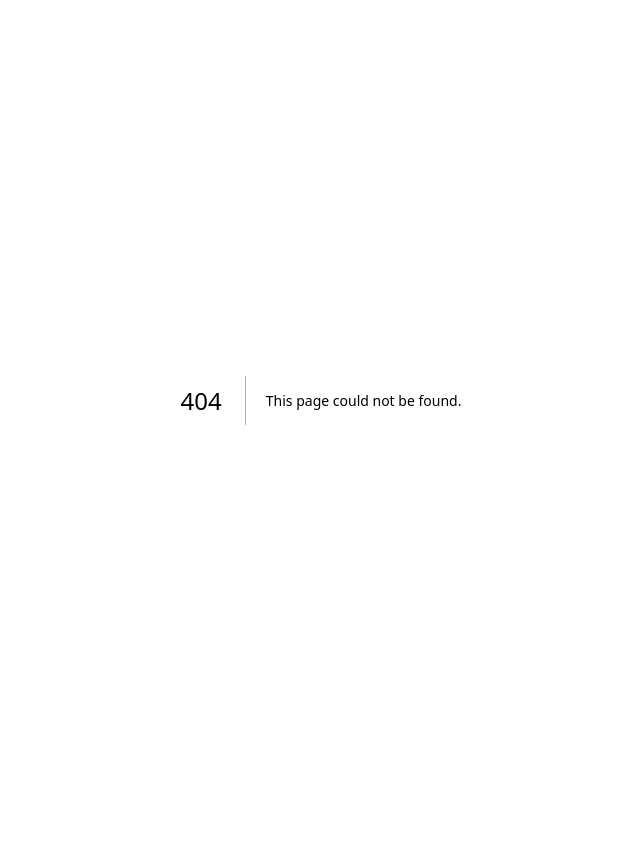
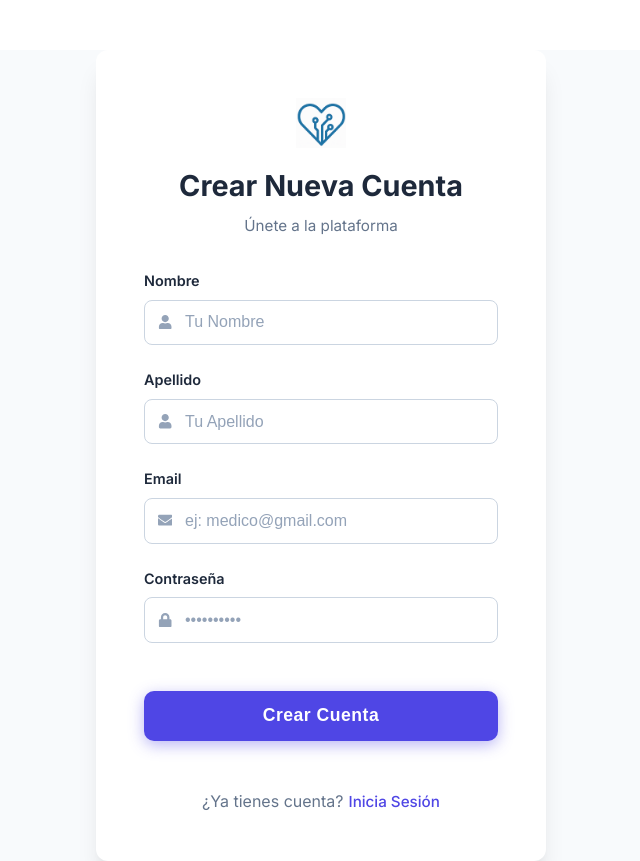
Before and after one commit to enmanuelBB/Proyecto-Ingenieria, a Next.js app in the folder frontend/: page /register in a window 1280 px wide. Before the commit this address had no page. Shown: the whole page, without its empty margins (319-959 px from the left). Before the commit the page ends 800 px from the top, so only its background shows below. Built offline with nearby package versions, Linux system fonts and the light colour scheme.

Commit message:
Habilitación de registrar usuarios front

```diff
--- a/frontend/app/components/LoginForm.module.css
+++ b/frontend/app/components/LoginForm.module.css
@@ -1,4 +1,3 @@
-/* Ubicación: components/LoginForm.module.css */
 
 .loginForm {
   width: 100%;
@@ -117,3 +116,16 @@
 .formLinks a:hover {
   text-decoration: underline;
 }
+
+
+
+.formSuccess {
+  background-color: #dcfce7;
+  color: #166534;
+  padding: 0.75rem;
+  border-radius: 8px;
+  font-size: 0.9rem;
+  text-align: center;
+  border: 1px solid #bbf7d0;
+  margin-bottom: 1rem;
+}
--- /dev/null
+++ b/frontend/app/components/RegisterForm.tsx
@@ -0,0 +1,130 @@
+"use client";
+
+import React, { useState } from 'react';
+import { useRouter } from 'next/navigation';
+import styles from './LoginForm.module.css';
+import { FaUser, FaEnvelope, FaLock } from 'react-icons/fa';
+
+function RegisterForm() {
+  const [name, setName] = useState('');
+  const [lastname, setLastname] = useState('');
+  const [email, setEmail] = useState('');
+  const [password, setPassword] = useState('');
+  const [error, setError] = useState<string | null>(null);
+  const [isLoading, setIsLoading] = useState(false);
+
+  const router = useRouter();
+
+  const handleSubmit = async (event: React.FormEvent<HTMLFormElement>) => {
+    event.preventDefault();
+    setError(null);
+
+    if (!name || !lastname || !email || !password) {
+      setError('Por favor, complete todos los campos.');
+      return;
+    }
+
+    setIsLoading(true);
+
+    try {
+      const response = await fetch('http://localhost:8080/auth/register', {
+        method: 'POST',
+        headers: { 'Content-Type': 'application/json' },
+        body: JSON.stringify({
+            name,
+            lastname,
+            email,
+            password
+        }),
+      });
+
+      if (response.ok) {
+
+        console.log('Registro exitoso.');
+        router.push('/?registered=true');
+      } else {
+        setError('Error al registrarse. Verifique los datos o intente con otro correo.');
+      }
+
+    } catch (e) {
+      console.error(e);
+      setError('Error de conexión con el servidor.');
+    } finally {
+      setIsLoading(false);
+    }
+  };
+
+  return (
+    <form className={styles.loginForm} onSubmit={handleSubmit}>
+
+      <div className={styles.formGroup}>
+        <label htmlFor="name">Nombre</label>
+        <FaUser className={styles.inputIcon} />
+        <input
+          type="text"
+          id="name"
+          value={name}
+          onChange={(e) => setName(e.target.value)}
+          disabled={isLoading}
+          placeholder="Tu Nombre"
+        />
+      </div>
+
+      <div className={styles.formGroup}>
+        <label htmlFor="lastname">Apellido</label>
+        <FaUser className={styles.inputIcon} />
+        <input
+          type="text"
+          id="lastname"
+          value={lastname}
+          onChange={(e) => setLastname(e.target.value)}
+          disabled={isLoading}
+          placeholder="Tu Apellido"
+        />
+      </div>
+
+      <div className={styles.formGroup}>
+        <label htmlFor="email">Email</label>
+        <FaEnvelope className={styles.inputIcon} />
+        <input
+          type="email"
+          id="email"
+          value={email}
+          onChange={(e) => setEmail(e.target.value)}
+          disabled={isLoading}
+          placeholder="ej: medico@gmail.com"
+        />
+      </div>
+
+      <div className={styles.formGroup}>
+        <label htmlFor="password">Contraseña</label>
+        <FaLock className={styles.inputIcon} />
+        <input
+          type="password"
+          id="password"
+          value={password}
+          onChange={(e) => setPassword(e.target.value)}
+          disabled={isLoading}
+          placeholder="••••••••••"
+        />
+      </div>
+
+      {error && <p className={styles.formError}>{error}</p>}
+
+      <button
+        type="submit"
+        className={styles.submitButton}
+        disabled={isLoading}
+      >
+        {isLoading ? 'Registrando...' : 'Crear Cuenta'}
+      </button>
+
+      <div className={styles.formLinks}>
+        <span style={{marginRight: '5px', color: '#64748b'}}>¿Ya tienes cuenta?</span>
+        <a href="/">Inicia Sesión</a>
+      </div>
+    </form>
+  );
+}
+
+export default RegisterForm;
--- /dev/null
+++ b/frontend/app/register/page.tsx
@@ -0,0 +1,31 @@
+"use client";
+
+import React from 'react';
+import Image from 'next/image';
+import styles from '../page.module.css';
+import RegisterForm from '../components/RegisterForm';
+
+export default function RegisterPage() {
+  return (
+    <main className={styles.mainContainer}>
+
+      <div className={styles.loginPanel} style={{margin: 'auto', marginTop: '50px'}}>
+          <div className={styles.loginHeader}>
+            <div style={{display: 'flex', justifyContent: 'center', marginBottom: '1rem'}}>
+                <Image
+                    src="/logo-vital2.png"
+                    alt="Logo Ingeniería Vital"
+                    width={50}
+                    height={50}
+                />
+            </div>
+            <h3>Crear Nueva Cuenta</h3>
+            <p>Únete a la plataforma</p>
+          </div>
+
+          <RegisterForm />
+      </div>
+
+    </main>
+  );
+}
```
Also changed, not shown: frontend/app/components/LoginForm.tsx (+36 -26 lines), frontend/app/page.tsx (+7 -28 lines).
